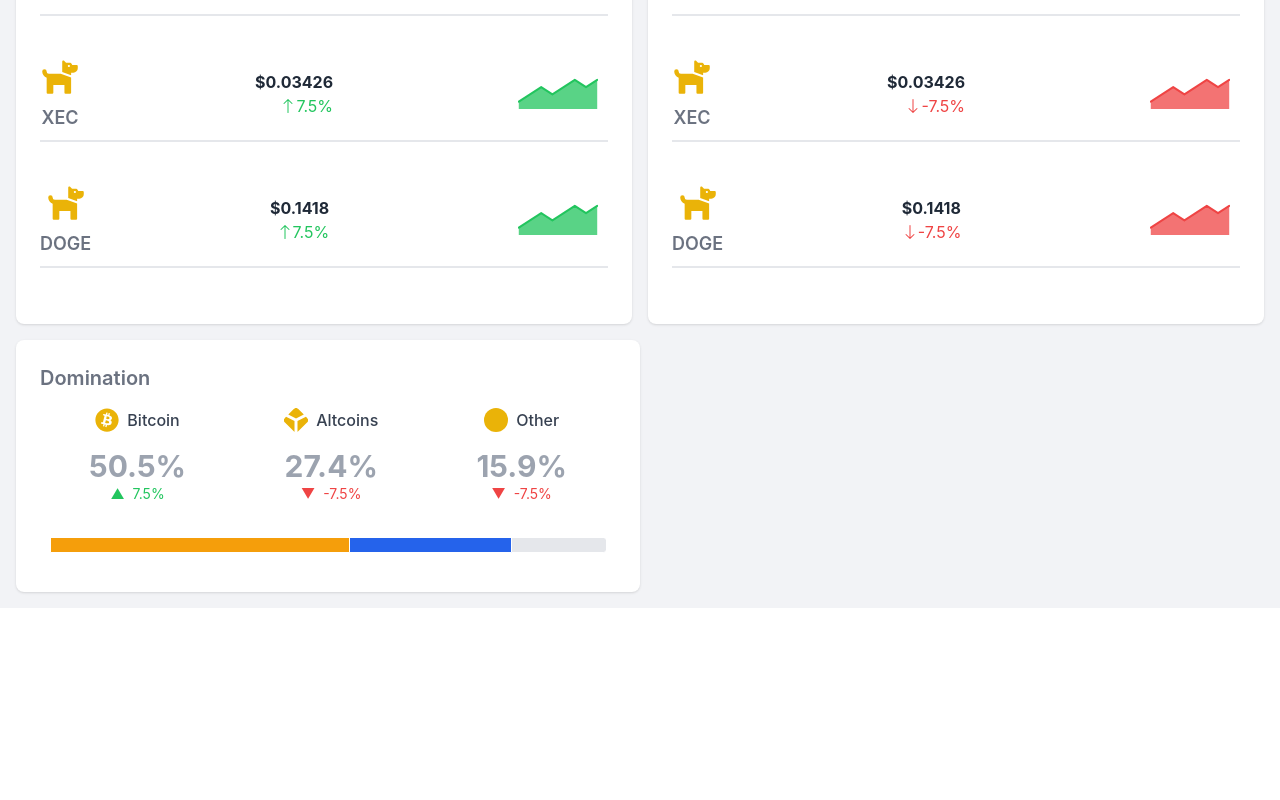
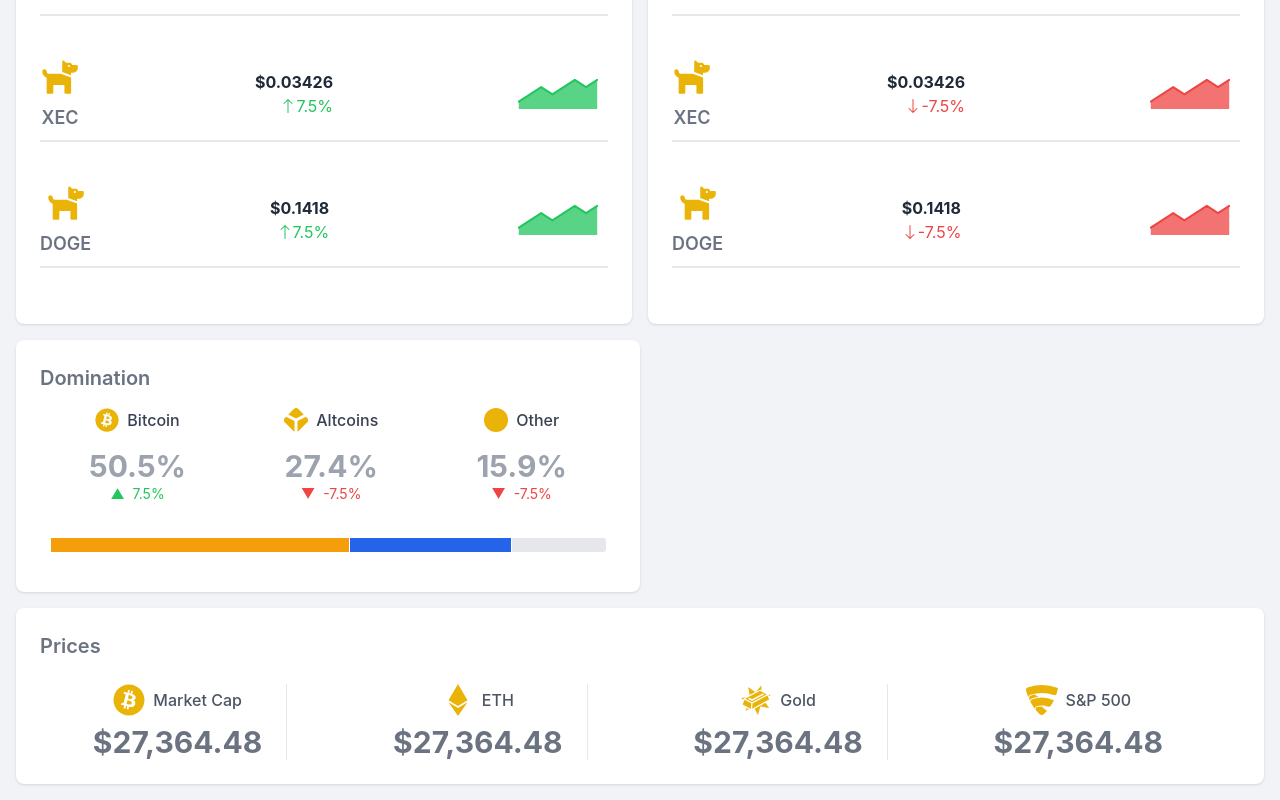
Before and after one commit to ShahirZain/crypto-dashboard, a React (Vite) app: page / in a window 1280 px wide. Shown: the part 1310-2110 px from the top of the page. Before the commit the page ends 1918 px from the top, so only its background shows below. Built offline with nearby package versions, Linux system fonts and the light colour scheme.

Commit message:
added price card component

```diff
--- a/src/App.jsx
+++ b/src/App.jsx
@@ -1,4 +1,3 @@
-import { useMemo } from "react";
 import { CiCalendar } from "react-icons/ci";
 import moment from "moment";
 import MarketPerformance from "./components/generalPerformance";
@@ -7,6 +6,10 @@
 import { FaBitcoin, FaEthereum, FaDog } from "react-icons/fa";
 import CryptoCard from "./components/cryptoCard"
 import DominationCard from './components/progressiveBar';
+import PricesCard from './components/priceCard';
+import { GiGoldBar } from "react-icons/gi";
+import { SiFsecure } from "react-icons/si";
+
 
   const gainers = [
     { icon: FaBitcoin, name: "BSV", value: "$0.00003426", percentage: 7.5 },
@@ -29,21 +32,33 @@
      altcoins: { value: 27.4, percentage: -7.5, positive: false },
      other: { value: 15.9, percentage: -7.5, positive: false },
    };
+
+
+    const pricesData = [
+      {
+        icon: FaBitcoin,
+        label: "Market Cap",
+        price: "$27,364.48",
+      },
+      {
+        icon: FaEthereum,
+        label: "ETH",
+        price: "$27,364.48",
+      },
+      {
+        icon: GiGoldBar,
+        label: "Gold",
+        price: "$27,364.48",
+      },
+      {
+        icon: SiFsecure,
+        label: "S&P 500",
+        price: "$27,364.48",
+      },
+    ];
 const Dashboard = () => {
 
-  const chartOptions = {
-    chart: {
-      type: "line",
-    },
-    title: {
-      text: "General performance of market",
-    },
-    series: [
-      {
-        data: [1, 2, 3, 4, 5], // Replace with actual data
-      },
-    ],
-  };
+
 
   return (
     <div className="flex flex-col  !bg-base_gray w-screen h-full p-4">
@@ -78,6 +93,8 @@
           other={DominationCardMock.other}
         />
       </div>
+      <div className="mt-4"></div>
+      <PricesCard prices={pricesData} />
     </div>
   );
 };
--- /dev/null
+++ b/src/components/priceCard/index.jsx
@@ -0,0 +1,38 @@
+import React from "react";
+
+
+// Single Price Row Component
+const PriceRow = ({ icon: Icon, label, price }) => {
+  return (
+    <div className="flex flex-col items-center space-y-2 ">
+      <div className="flex items-center space-x-2">
+        <Icon className="w-8 h-8 text-yellow-500" />
+        <span className="text-gray-600 font-medium">{label}</span>
+      </div>
+      <div className="text-3xl font-bold text-gray-500">{price}</div>
+    </div>
+  );
+};
+
+// Prices Card Component
+const PricesCard = ({ prices }) => {
+  return (
+    <div className="bg-white rounded-lg shadow p-6">
+      <h2 className="text-xl font-semibold mb-6 text-gray-500">Prices</h2>
+      <div className="flex justify-around">
+        {prices.map((item, index) => (
+          <div
+            key={index}
+            className={`flex flex-col items-center ${
+              index !== prices.length - 1 ? "border-r" : ""
+            } border-gray-200 pr-6`}
+          >
+            <PriceRow icon={item.icon} label={item.label} price={item.price} />
+          </div>
+        ))}
+      </div>
+    </div>
+  );
+};
+
+export default PricesCard
```
